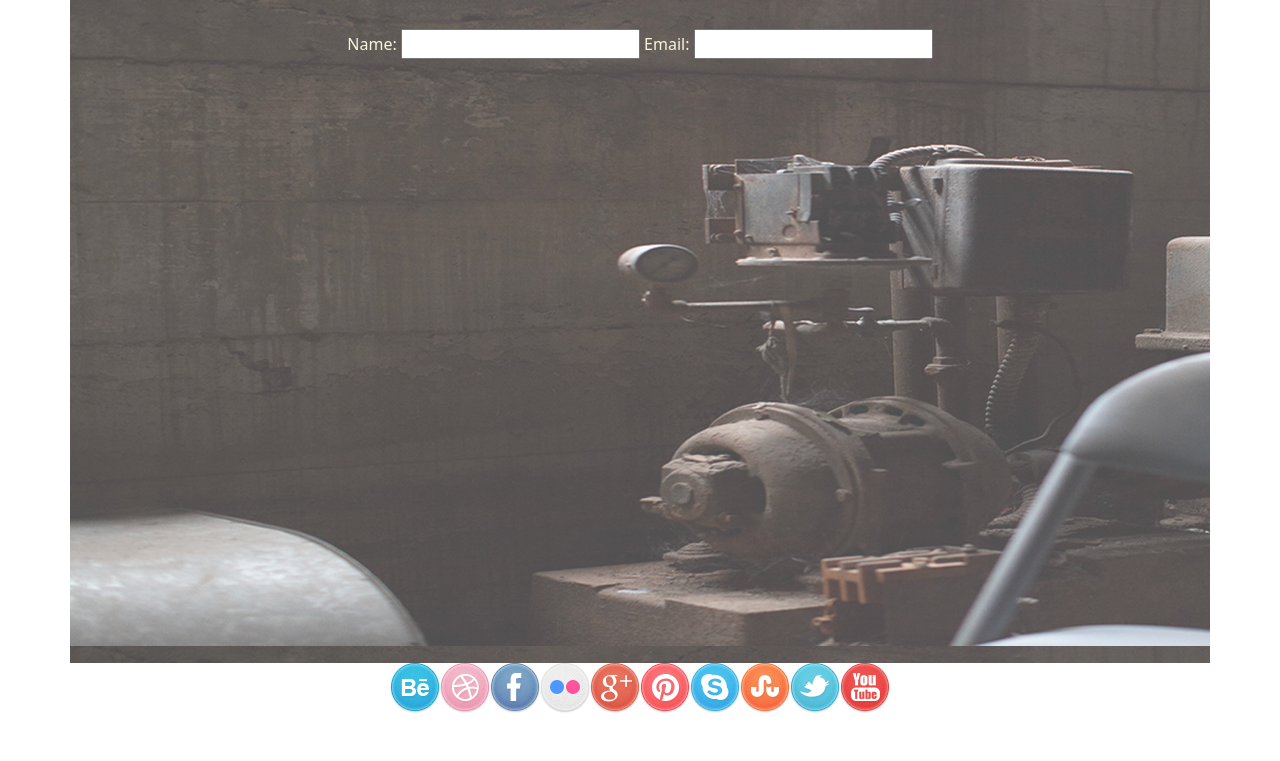
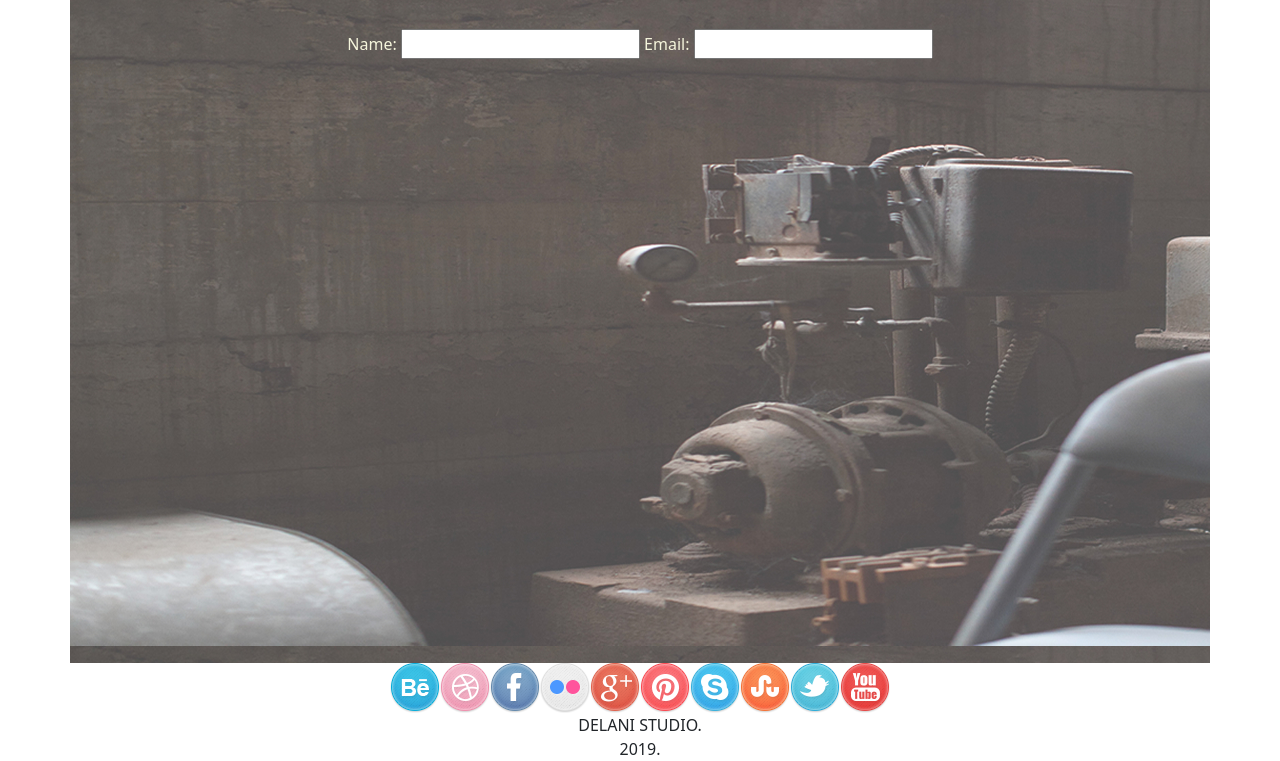
Before and after one commit to chrisnjoki/Delani-Studio, a plain HTML site: page index.html in a window 1280 px wide. Shown: the part 2500-3261 px from the top of the page. Before the commit the page ends 3213 px from the top, so only its background shows below. Drawn offline with nearby package versions, Linux system fonts and the light colour scheme.

Commit message:
modified html/css

```diff
--- a/index.html
+++ b/index.html
@@ -173,7 +173,7 @@
                     </div>
                 </div>
     </div>
-
+    <br>
     <div class="contact">
         <h3>CONTACT US</h3>
         <br>
@@ -201,5 +201,9 @@
         <img src="./twitter.png">
         <img src="./you_tube.png">
     </div>
+    <br>
+    <div class="footer">
+    <footer>DELANI STUDIO. <BR> 2019.</footer>
+    </div>
 </body>
 </html>
--- a/style.css
+++ b/style.css
@@ -147,3 +147,7 @@ color: beige;
 .col-md-3 img {
    margin-left: 20px;
 }
+
+.footer{
+    text-align: center;
+}
```
